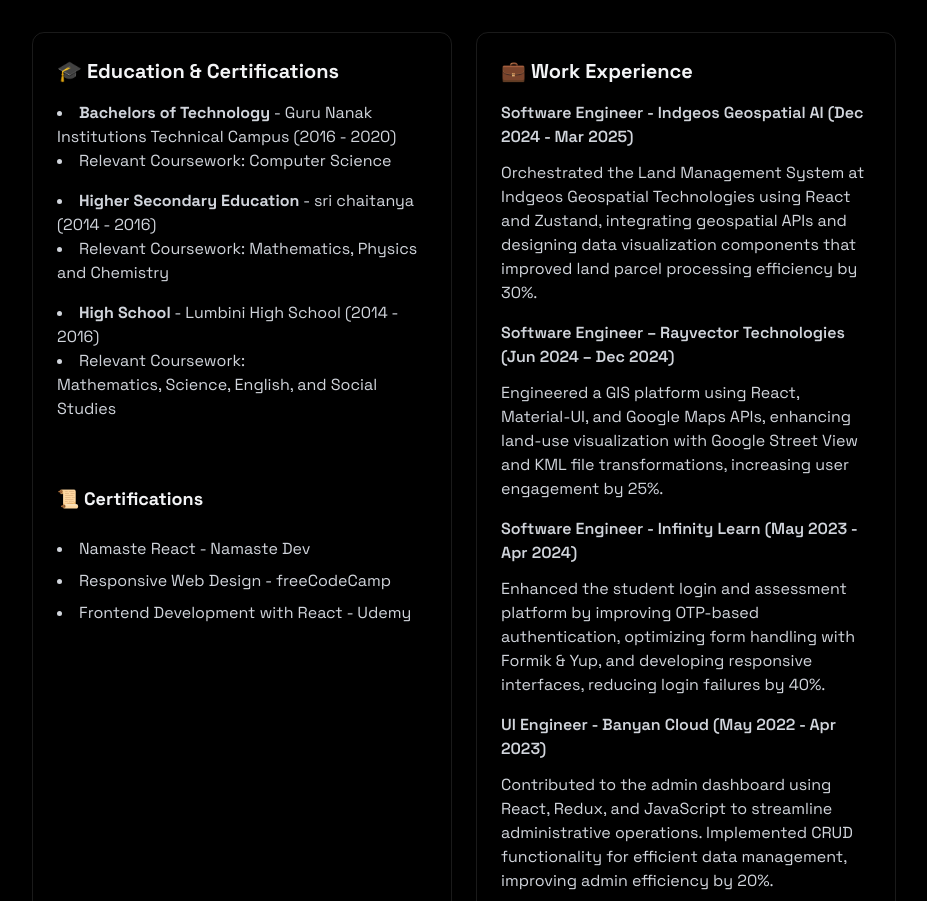
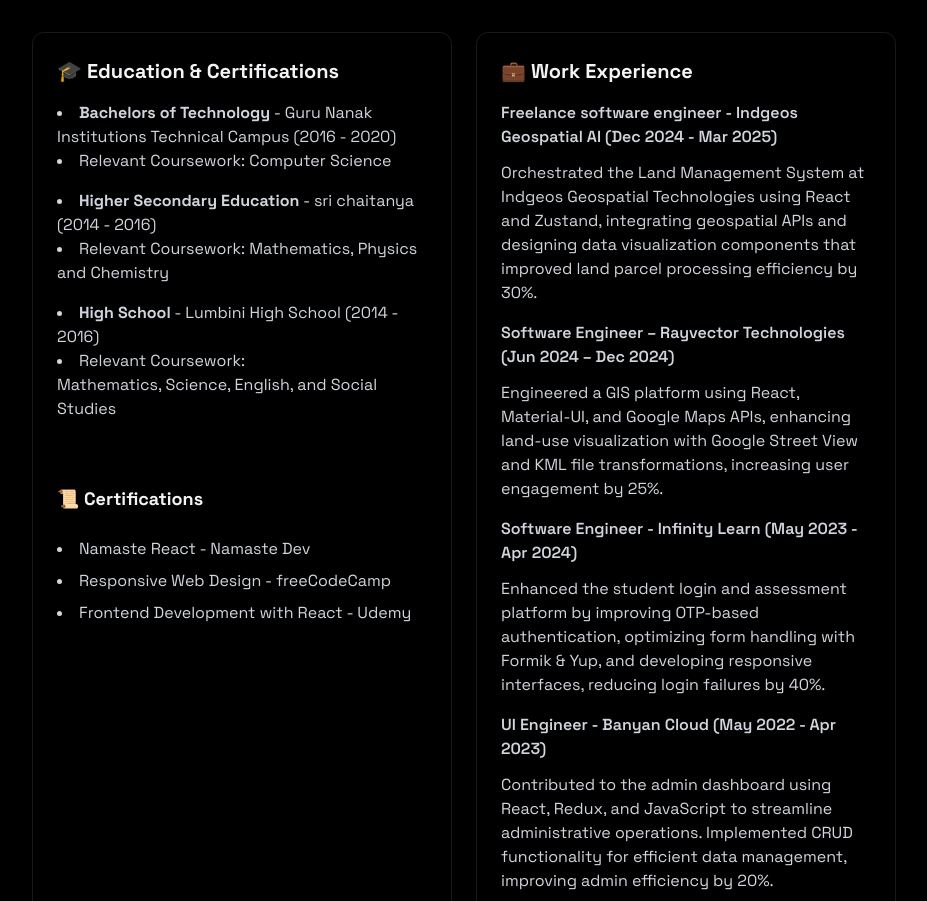
Before and after one commit to chandrashekar19/chandras-dev, a React (Vite) app: page / in a window 1280 px wide. Shown: the part 1470-2371 px from the top of the page, without its empty margins (176-1103 px from the left). Built offline with nearby package versions, Linux system fonts and the light colour scheme.

Commit message:
updated: the experience section

```diff
--- a/src/components/sections/about-me.jsx
+++ b/src/components/sections/about-me.jsx
@@ -131,8 +131,8 @@
               <div className="space-y-4 text-gray-300">
                 <div className="space-y-3">
                   <h4 className="font-semibold">
-                    Software Engineer - Indgeos Geospatial AI (Dec 2024 - Mar
-                    2025)
+                    Freelance software engineer - Indgeos Geospatial AI (Dec
+                    2024 - Mar 2025)
                   </h4>
                   <p>
                     Orchestrated the Land Management System at Indgeos
```
